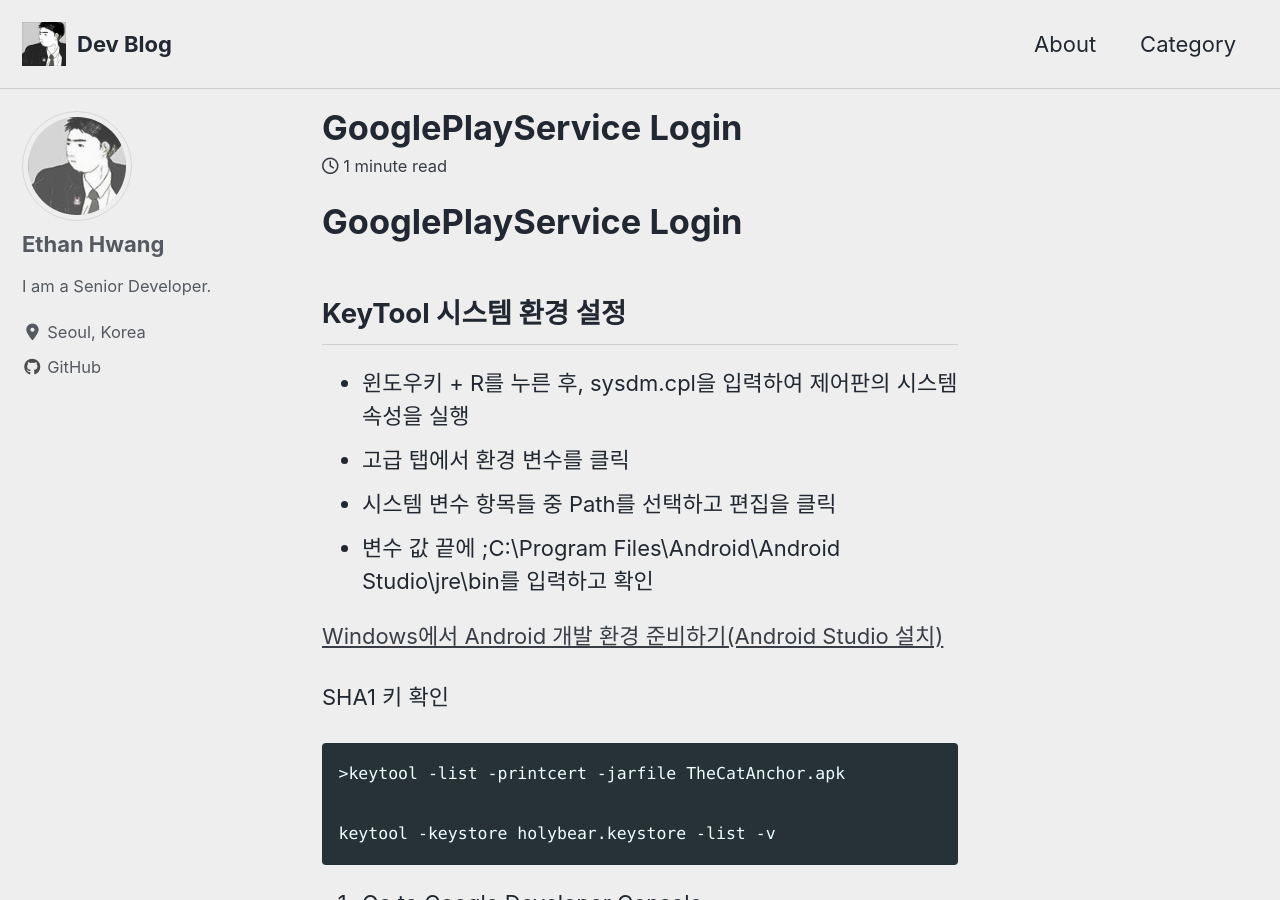
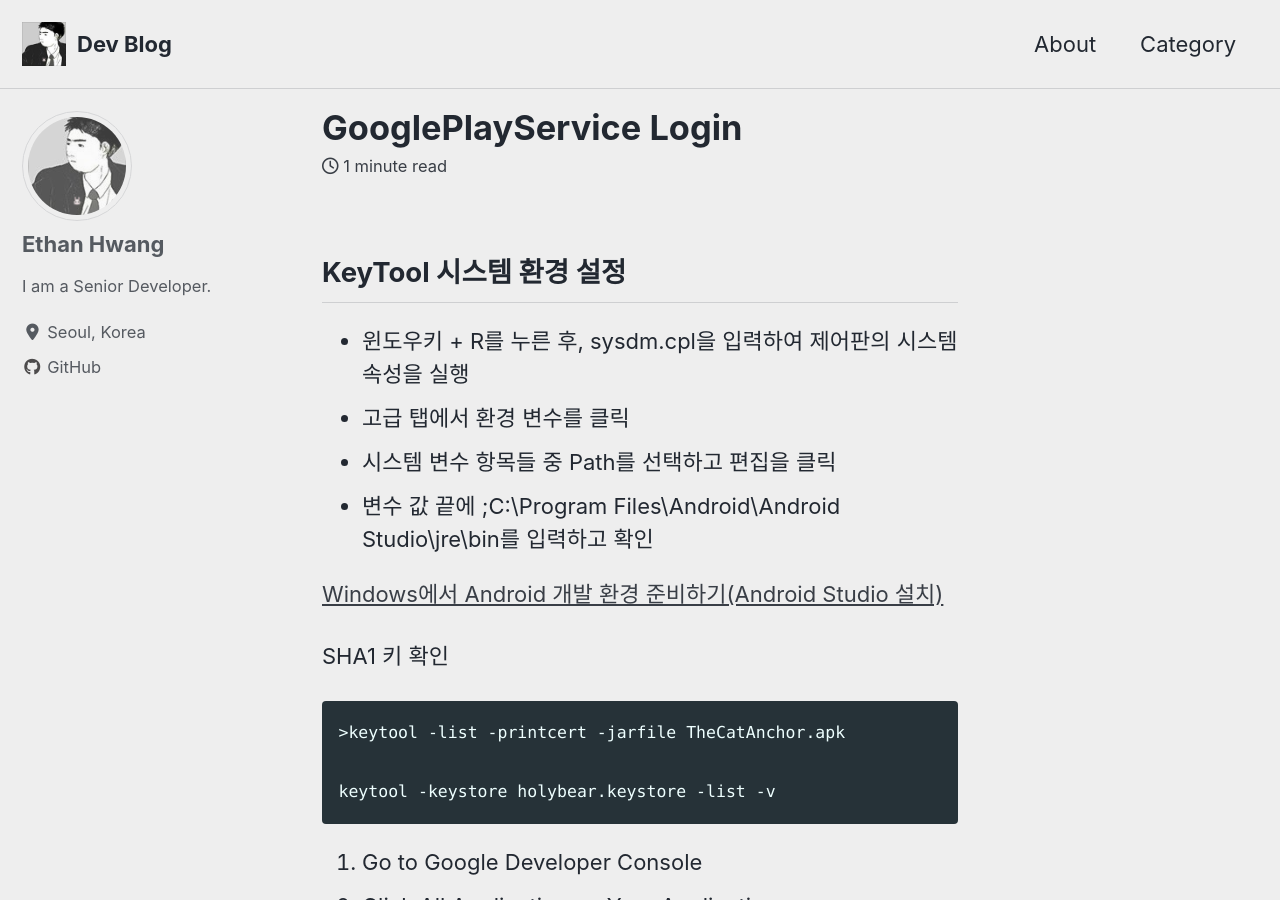
Before and after one commit to LNDNJC/lndnjc.github.io, a Jekyll site: the page built from _posts/2020-02-04-GooglePlayService Login.md, in a window 1280 px wide and 900 px high. Built offline with Jekyll 4.4.1, drawn with Linux system fonts in a browser that asks for light colours; cached includes are drawn as plain includes; nearby versions of some CDN libraries.

Commit message:
no message

```diff
--- a/_posts/2020-02-04-GooglePlayService Login.md
+++ b/_posts/2020-02-04-GooglePlayService Login.md
@@ -11,8 +11,6 @@ tags:
 last_modified_at: 2020-02-04T08:06:00-05:00
 ---
 
-
-# GooglePlayService Login
 
 ## KeyTool 시스템 환경 설정
 
```
